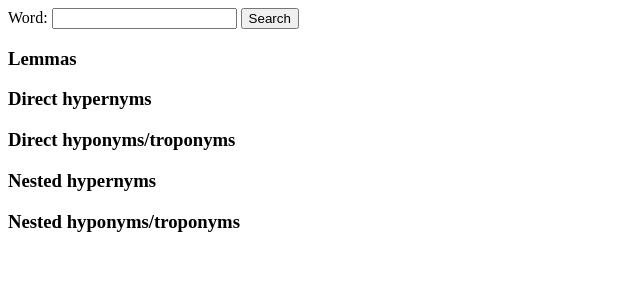
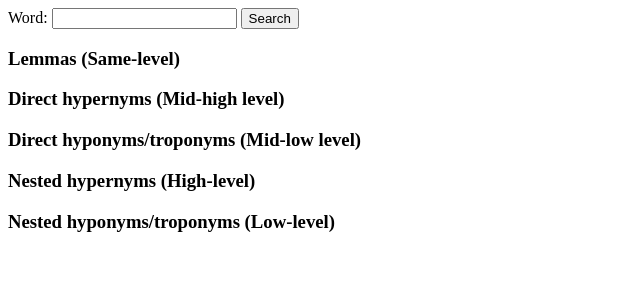
Before and after one commit to SCSGitHub/wordclouds, a Django app: template templates/wordclouds/search.html in a window 1280 px wide. Shown: the top 300 px of the page, without its empty margins (0-640 px from the left). Run offline with Django 3.2, Linux system fonts and the light colour scheme; the template is opened without the code that fills it, so the values that code supplies are empty.

Commit message:
Add to headers of lists

```diff
--- a/templates/wordclouds/search.html
+++ b/templates/wordclouds/search.html
@@ -13,35 +13,35 @@
         </div>
     </form>
 
-    <h3>Lemmas</h3>
+    <h3>Lemmas (Same-level)</h3>
     <ol>
     {% for lemma in lemma_names %}
         <li>{{lemma}}</li>
     {% endfor %}
     </ol>
 
-    <h3>Direct hypernyms</h3>
+    <h3>Direct hypernyms (Mid-high level)</h3>
     <ol>
     {% for hypernym in hypernyms %}
         <li>{{hypernym}}</li>
     {% endfor %}
     </ol>
 
-    <h3>Direct hyponyms/troponyms</h3>
+    <h3>Direct hyponyms/troponyms (Mid-low level)</h3>
     <ol>
     {% for hyponym in hyponyms %}
         <li>{{hyponym}}</li>
     {% endfor %}
     </ol>
 
-    <h3>Nested hypernyms</h3>
+    <h3>Nested hypernyms (High-level)</h3>
     <ol>
     {% for hyper in hyper_hyper %}
         <li>{{hyper}}</li>
     {% endfor %}
     </ol>
 
-    <h3>Nested hyponyms/troponyms</h3>
+    <h3>Nested hyponyms/troponyms (Low-level)</h3>
     <ol>
     {% for hypo in hypo_hypo %}
         <li>{{hypo}}</li>
```
